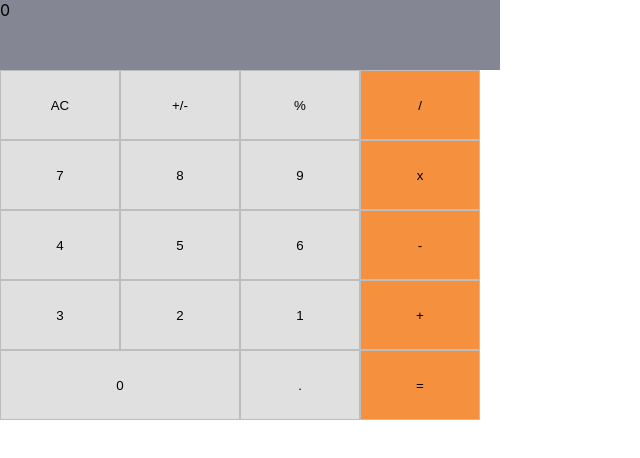
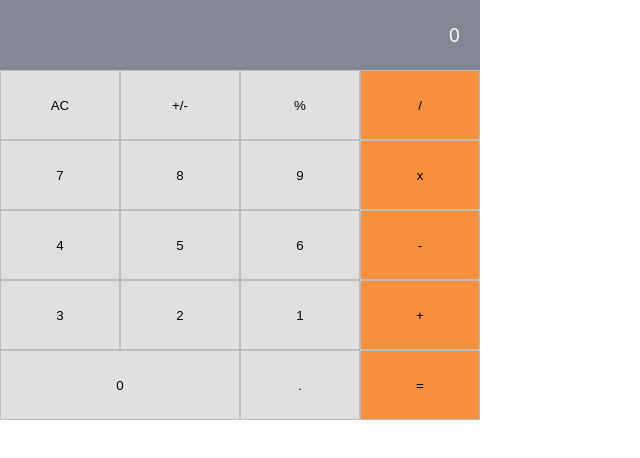
Before and after one commit to hansderly/math-magicians, a React (Create React App) app: page / in a window 1280 px wide. Shown: the top 458 px of the page, without its empty margins (0-640 px from the left). Built offline with nearby package versions, Linux system fonts and the light colour scheme.

Commit message:
git add show showbox

```diff
--- a/src/components/showbox/Showbox.module.css
+++ b/src/components/showbox/Showbox.module.css
@@ -1,5 +1,12 @@
 .container {
-  width: 500px;
+  display: flex;
+  justify-content: flex-end;
+  align-items: center;
+  padding-right: 20px;
+  width: 460px;
   height: 70px;
   background-color: #858693;
+  color: white;
+  font-weight: 400;
+  font-size: 18px;
 }
```
